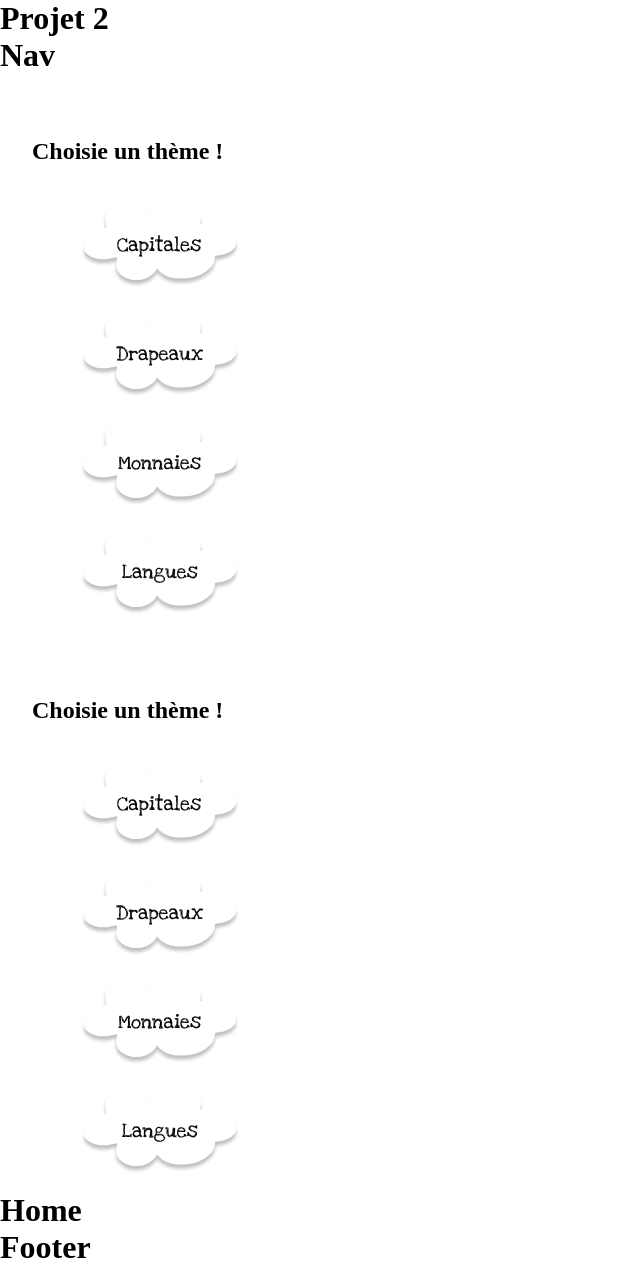
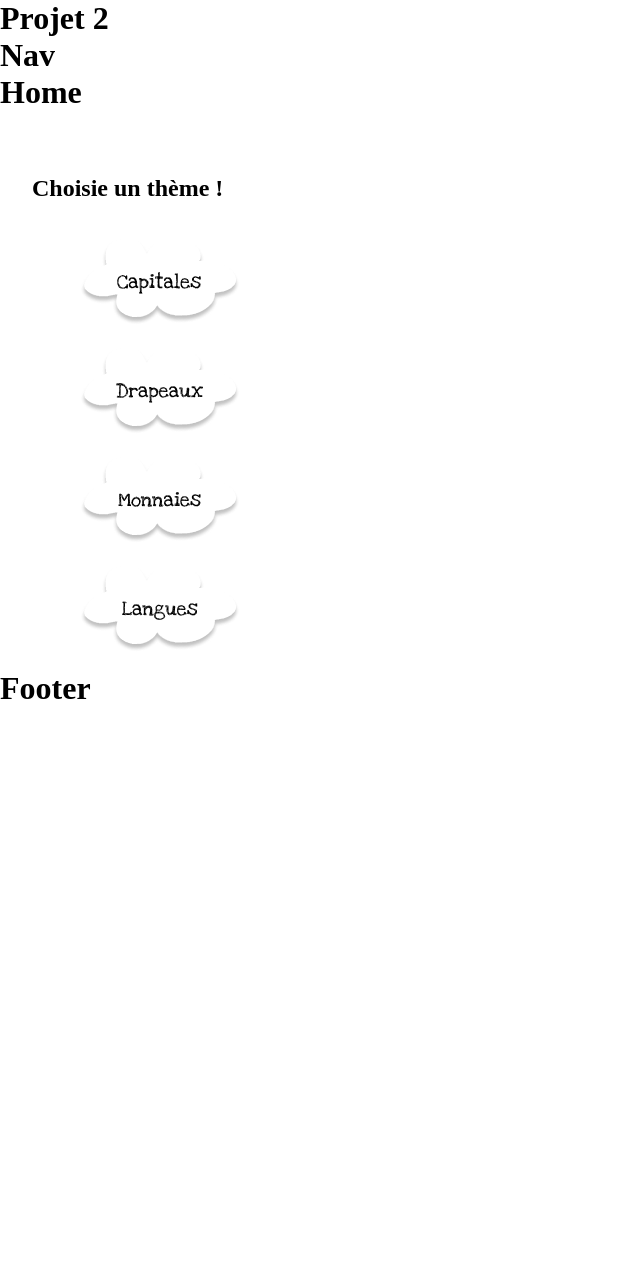
Before and after one commit to WildCodeSchool-2024-09/JS-RemoteFR-Q4-Jaune-P2-Geo, a React (Vite) app in the folder client/: page / in a window 1280 px wide. Shown: the whole page, without its empty margins (0-640 px from the left). After the commit the page ends 800 px from the top, so only its background shows below. Built offline with nearby package versions, Linux system fonts and the light colour scheme.

Commit message:
theme(home) + images

```diff
--- a/client/src/App.tsx
+++ b/client/src/App.tsx
@@ -1,14 +1,14 @@
 import { Outlet } from "react-router-dom";
 import Footer from "./components/Footer/Footer";
 import Nav from "./components/Nav/Nav";
-import Theme from "./components/Theme/Theme";
+// import Theme from "./components/Theme/Theme";
 
 export default function App() {
   return (
     <>
       <h1>Projet 2</h1>
       <Nav />
-      <Theme />
+      {/* <Theme /> */}
       <Outlet />
       <Footer />
     </>
--- a/client/src/main.tsx
+++ b/client/src/main.tsx
@@ -21,6 +21,7 @@ import "./pages/Rules/rules.css";
 import "./components/Theme/theme.css";
 
 // Import additional components for new routes
+
 // Try creating these components in the "pages" folder
 
 // import About from "./pages/About";
--- a/client/src/pages/Home/Home.tsx
+++ b/client/src/pages/Home/Home.tsx
@@ -3,8 +3,8 @@ import Theme from "../../components/Theme/Theme";
 export default function Home() {
   return (
     <>
+      <h1>Home</h1>
       <Theme />
-      <h1>Home</h1>
     </>
   );
 }
```
